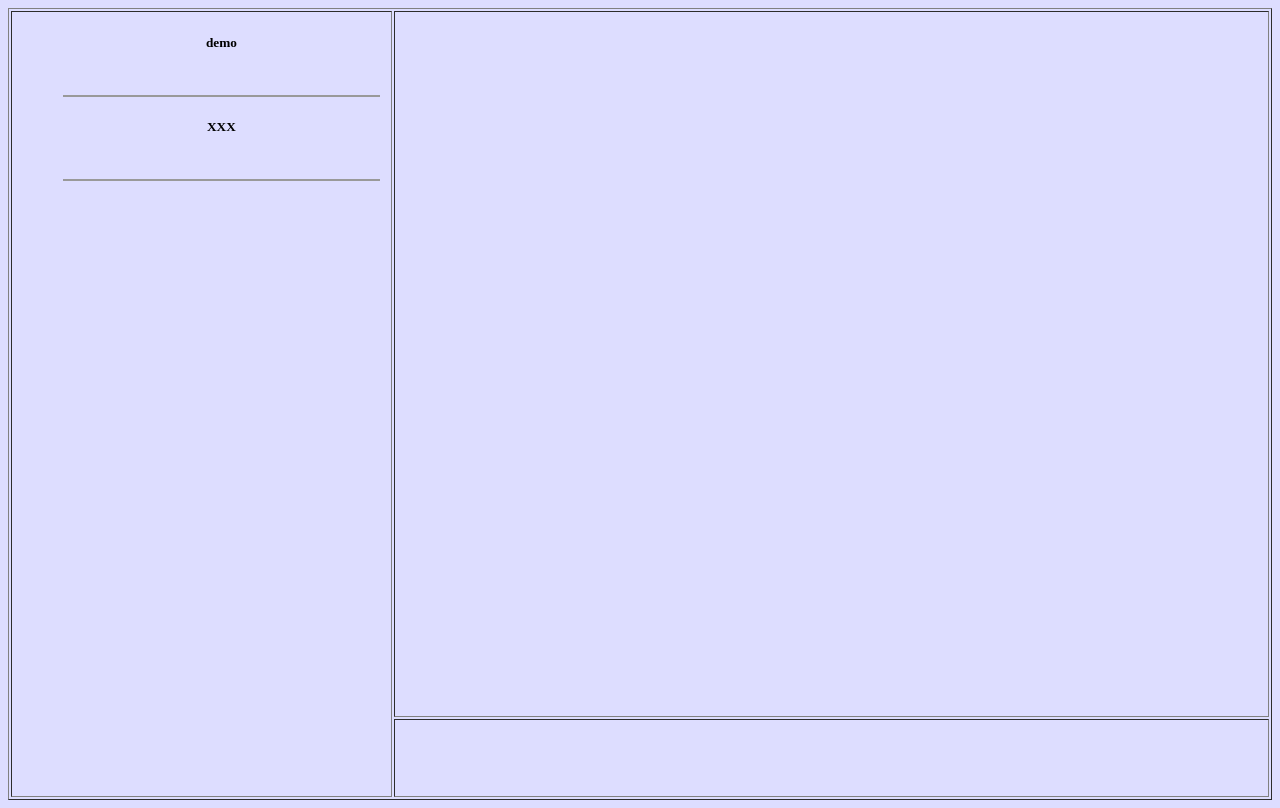
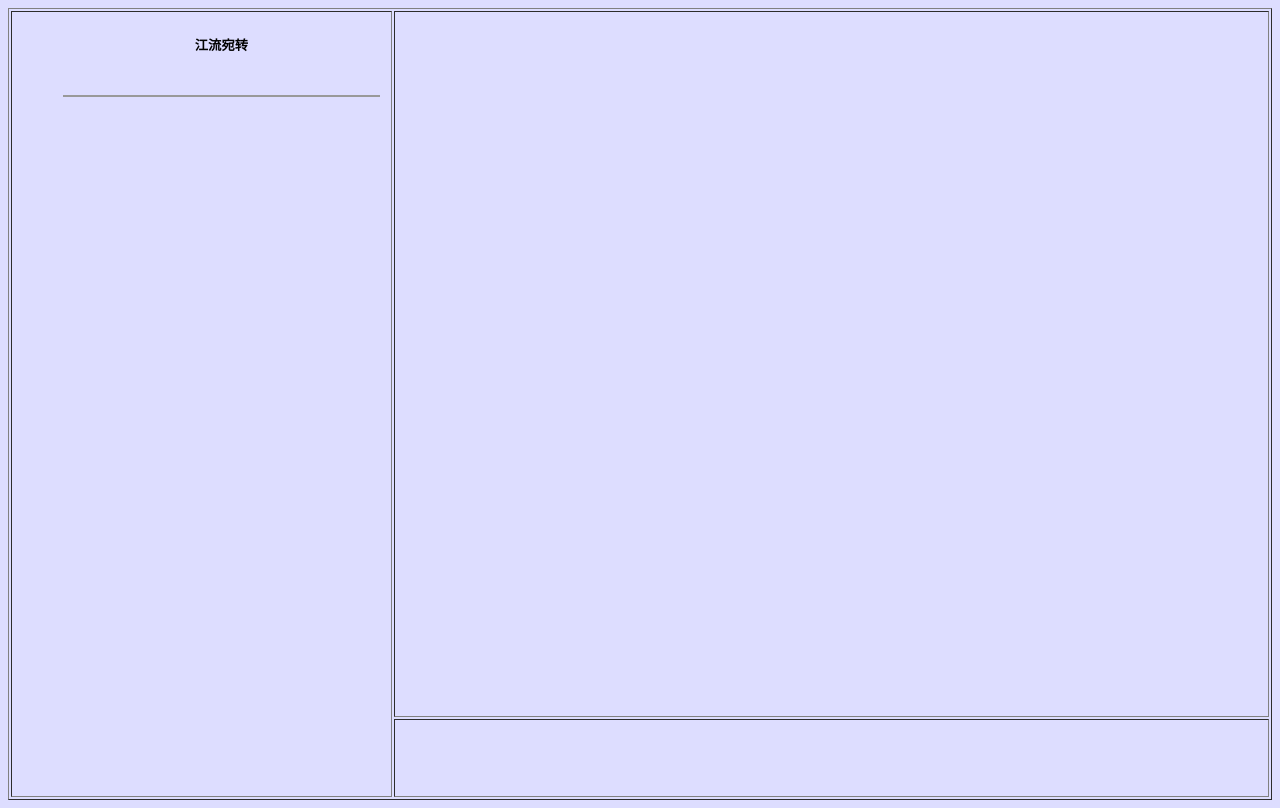
Before and after one commit to LAWArthur/QChat, a plain HTML site: page bin/Debug/AppX/ep1/qchat.html in a window 1280 px wide. Drawn offline with Linux system fonts and the light colour scheme.

Commit message:
edit story

```diff
--- a/bin/Debug/AppX/ep1/qchat.html
+++ b/bin/Debug/AppX/ep1/qchat.html
@@ -23,8 +23,8 @@
         </tr>
     </table>
     <script src="../js/jquery-3.3.1.js"></script>
+    <script src="../js/qchatapis.js"></script>
     <script src="../js/qchatlauncher.js"></script>
-    <script src="../js/qchatapis.js"></script>
     <script src="qchatcharacters.js"></script>
 </body>
 </html>
--- a/bin/Debug/AppX/ep1/qchatcharacters.js
+++ b/bin/Debug/AppX/ep1/qchatcharacters.js
@@ -1,15 +1,12 @@
 var characters = [
     {
-        name: "demo",
+        name: "江流宛转",
         index: 0,
-        actions: [msg(0, "在嘛"), mymsg(0, "在"), msg(0, "找你聊天"), choice(0, "好", "不好"), choice_based(0, msg(0, "好啊"), msg(0,"好吧。。。。。。")), opn(1), end(0)],
-        latest: "",
-        chatEnabled: false
-    },
-    {
-        name: "XXX",
-        index: 0,
-        actions: [end(1),msg(1,"HAHA"),end(1)],
+        actions: [
+            msg(0, "在嘛"), mymsg(0, "在"), msg(0, "我问你"), msg(0, "你是不是"), msg(0, "拿了我的纸条？！"), mymsg(0, "啊？！"), mymsg(0, "我。。。。。。"), clear(0),
+            msg(0, "在吗"), mymsg(0, "我我我。。。。。。"), msg(0, "你什么你啊"), msg(0, "我找你聊天"), mymsg(0, "哦。。。。。。"), msg(0, "怎么啦"), msg(0, "是不是做了什么心虚的事？"), mymsg(0, "没有没有"), msg(0, "有啥不能说的？"), mymsg(0, "算了算了聊别的"),
+            msg(0, "对了你有看见我的那张纸条吗？"), mymsg(0, "没。。。。。。"), mymsg(0, "没有"), msg(0, "真的嘛"), msg(0, "那张纸条很重要的呢"), msg(0, "真的没有看见过嘛"), mymsg(0, "要不书包里再翻翻？"), msg(0, "翻过了啊"), msg(0, "没有"), msg(0, "啊我真的很急啊"), end(0)
+        ],
         latest: "",
         chatEnabled: false
     }
--- a/bin/Debug/AppX/js/qchatapis.js
+++ b/bin/Debug/AppX/js/qchatapis.js
@@ -66,6 +66,40 @@ function end(ref) {
     }
 }
 
+function clear(ref) {
+    return function () {
+        var table = $("table");
+        table.hide();
+        setTimeout(function () {
+            characters[ref].index++;
+            table.show();
+            init();
+        }, 1000)
+    }
+}
+
+function init() {
+    $("#sidelist").empty();
+    $(".chats").empty();
+    for (var i = 0; i < characters.length; i++) {
+        var item = $("<li></li>");
+        item.html("<h5>" + characters[i].name + "</h5><h6>" + characters[i].latest + "</h6>").addClass("unselected");
+        $("#sidelist").append(item)
+        $(".chats").append($("<ul/>").attr("id", i.toString()).hide());
+    }
+    $("#sidelist li").click(function () {
+        $("#sidelist li").removeClass("selected").addClass("unselected");
+        $(this).removeClass("unselected").addClass("selected");
+        $(".chats ul").hide();
+        $("#" + $("#sidelist li").index(this)).show();
+        clearInterval(t);
+        $(".chatbox div").empty();
+        characters[$("#sidelist li").index(this)].actions[characters[$("#sidelist li").index(this)].index]();
+    })
+}
+
+
+
 var choices = [];
 
 var repeats = 0;
--- a/bin/Debug/AppX/js/qchatlauncher.js
+++ b/bin/Debug/AppX/js/qchatlauncher.js
@@ -1,24 +1,6 @@
-$(function () {
-    for (var i = 0; i < characters.length; i++) {
-        var item = $("<li></li>");
-        item.html("<h5>" + characters[i].name + "</h5><h6>" + characters[i].latest + "</h6>").addClass("unselected");
-        $("#sidelist").append(item)
-        $(".chats").append($("<ul/>").attr("id", i.toString()).hide());
-    }
-    fit();
-    $("#sidelist li").click(function () {
-        $("#sidelist li").removeClass("selected").addClass("unselected");
-        $(this).removeClass("unselected").addClass("selected");
-        $(".chats ul").hide();
-        $("#" + $("#sidelist li").index(this)).show();
-        clearInterval(t);
-        $(".chatbox div").empty();
-        characters[$("#sidelist li").index(this)].actions[characters[$("#sidelist li").index(this)].index]();
-    })
-    $(window).resize(function () {
-        fit();
-    });
-});
+$(init);
+
+setInterval(fit);
 
 function fit() {
     $("table").height(window.innerHeight - 10);
```
Also changed, not shown: ep1/qchat.html (+1 -1 lines), ep1/qchatcharacters.js (+6 -9 lines), js/qchatapis.js (+34 -0 lines), js/qchatlauncher.js (+3 -21 lines), bin/Debug/AppX/images/LockScreenLogo.scale-200.png (deleted), bin/Debug/AppX/images/demo.png (deleted), bin/Debug/AppX/images/me.png (deleted), images/demo.png (deleted), images/me.png (deleted), 7 other files.
